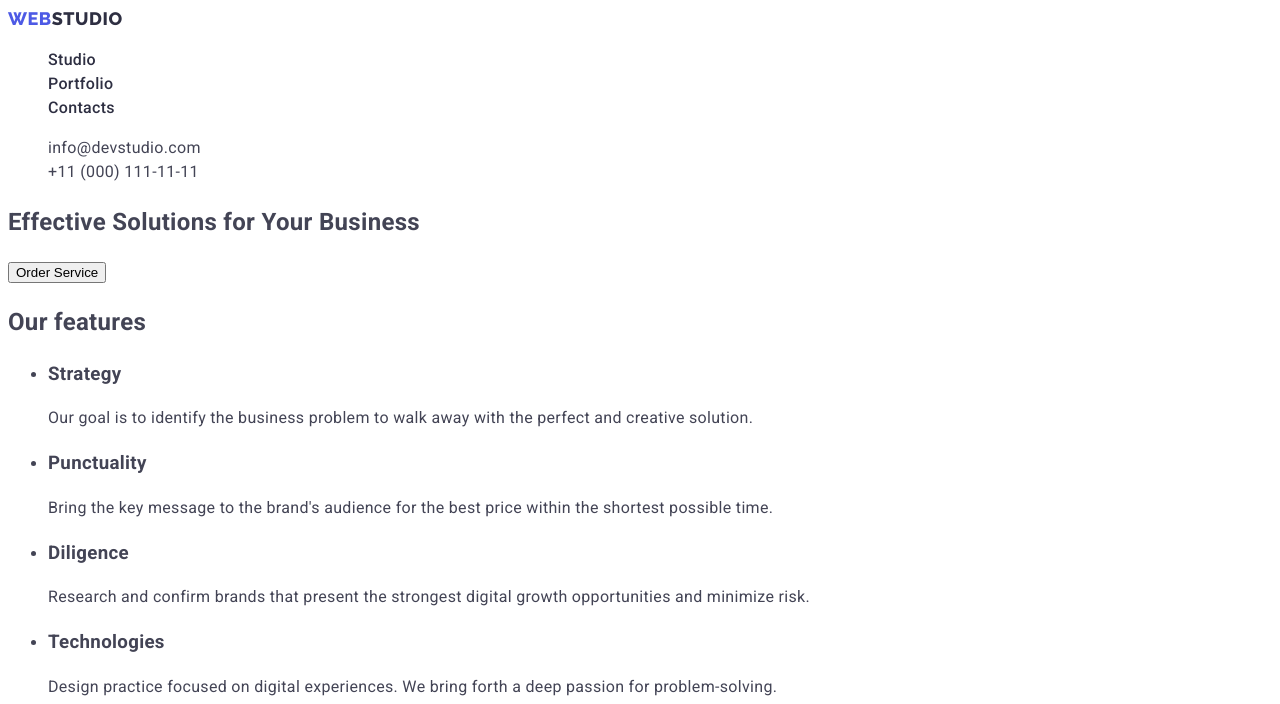
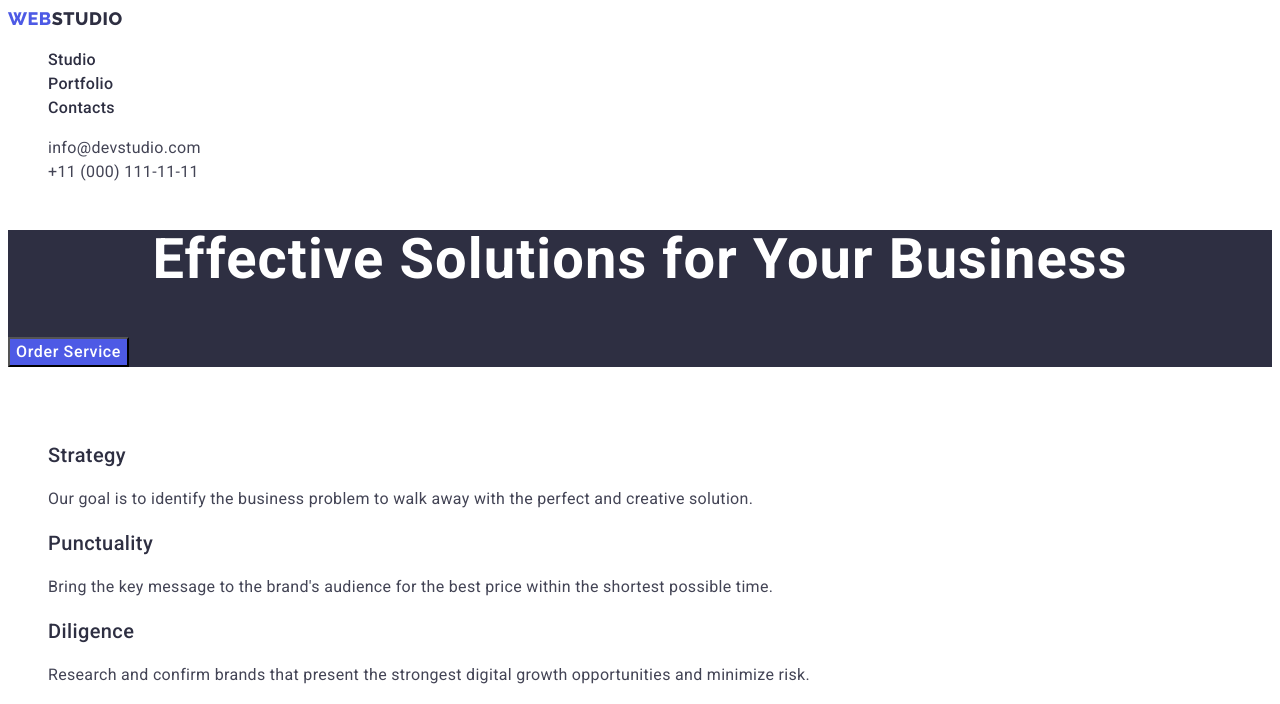
Before and after one commit to Xenomine09/goit-markup-hw-02, a plain HTML site: page index.html in a window 1280 px wide. Shown: the top 704 px of the page. Drawn offline with Linux system fonts and the light colour scheme.

Commit message:
main-changes

```diff
--- a/css/styles.css
+++ b/css/styles.css
@@ -32,6 +32,30 @@ body {
     font-size: 18px;
     line-height: 1.17;
     letter-spacing: 0.03em;
+}
+
+.link:hover{
+    color: #404bbf;
+}
+
+.button:hover{
+    background-color: #404BBF;
+}
+
+.address{
+    font-style: normal;
+}
+
+.hero-section{
+    background-color: #2E2F42;
+}
+
+.main-title{
+    font-size: 56px;
+    line-height: 1.07;
+    text-align: center;
+    letter-spacing: 0.02em;
+    color: #ffffff;
 }
 
 .logo-studio-black {
@@ -82,6 +106,17 @@ body {
     cursor: pointer;
 }
 
+.button-order {
+    font-family: 'Roboto', sans-serif;
+    font-weight: 500;
+    font-size: 16px;
+    line-height: 1.5;
+    letter-spacing: 0.04em;
+    color: #ffffff;
+    background-color: #4D5AE5;
+    cursor: pointer;
+}
+
 .list-item {
     background-color: #ffffff;
 }
--- a/index.html
+++ b/index.html
@@ -24,17 +24,17 @@
         </a>
         <ul class="list">
           <li>
-            <a class="main-nav link" href="index.html">Studio</a>
+            <a class="main-nav link" href="./index.html">Studio</a>
           </li>
           <li>
-            <a class="main-nav link" href="portfolio.html">Portfolio</a>
+            <a class="main-nav link" href="./portfolio.html">Portfolio</a>
           </li>
           <li>
             <a class="main-nav link" href="">Contacts</a>
           </li>
         </ul>
       </nav>
-      <address>
+      <address class="address">
         <ul class="list">
           <li>
             <a class="contact-nav link" href="mailto:info@devstudio.com">info@devstudio.com</a>
@@ -45,38 +45,39 @@
         </ul>
       </address>
     </header>
+    <!-- main -->
     <main>
-      <section>
-        <h1>Effective Solutions for Your Business</h1>
-        <button type="button">Order Service</button>
+      <section class="hero-section">
+        <h1 class="main-title">Effective Solutions for Your Business</h1>
+        <button class="button-order button" type="button">Order Service</button>
       </section>
       <section>
-        <h2>Our features</h2>
-        <ul>
+        <h2 class="hidden">Our features</h2>
+        <ul class="list">
           <li>
-            <h3>Strategy</h3>
-            <p>
+            <h3 class="second-subtitle">Strategy</h3>
+            <p class="description">
               Our goal is to identify the business problem to walk away with the
               perfect and creative solution.
             </p>
           </li>
           <li>
-            <h3>Punctuality</h3>
-            <p>
+            <h3 class="second-subtitle">Punctuality</h3>
+            <p class="description">
               Bring the key message to the brand's audience for the best price
               within the shortest possible time.
             </p>
           </li>
           <li>
-            <h3>Diligence</h3>
-            <p>
+            <h3 class="second-subtitle">Diligence</h3>
+            <p class="description">
               Research and confirm brands that present the strongest digital
               growth opportunities and minimize risk.
             </p>
           </li>
           <li>
-            <h3>Technologies</h3>
-            <p>
+            <h3 class="second-subtitle">Technologies</h3>
+            <p class="description">
               Design practice focused on digital experiences. We bring forth a
               deep passion for problem-solving.
             </p>
```
